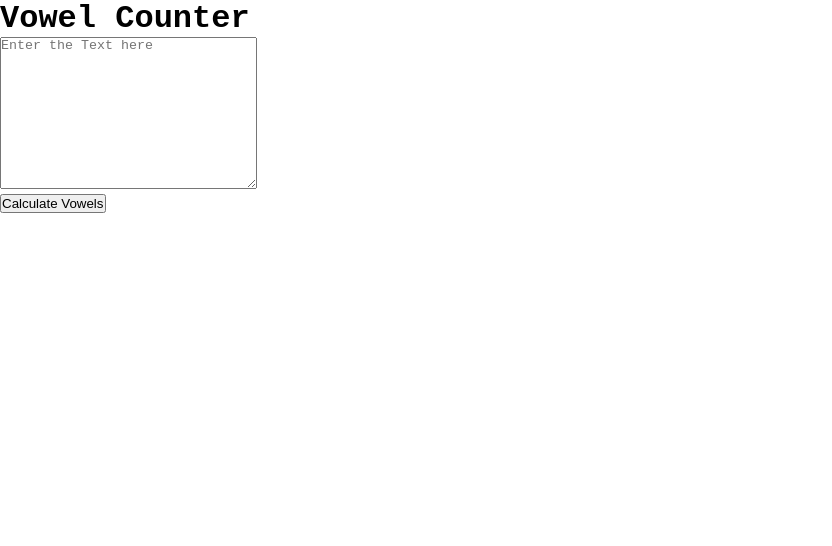
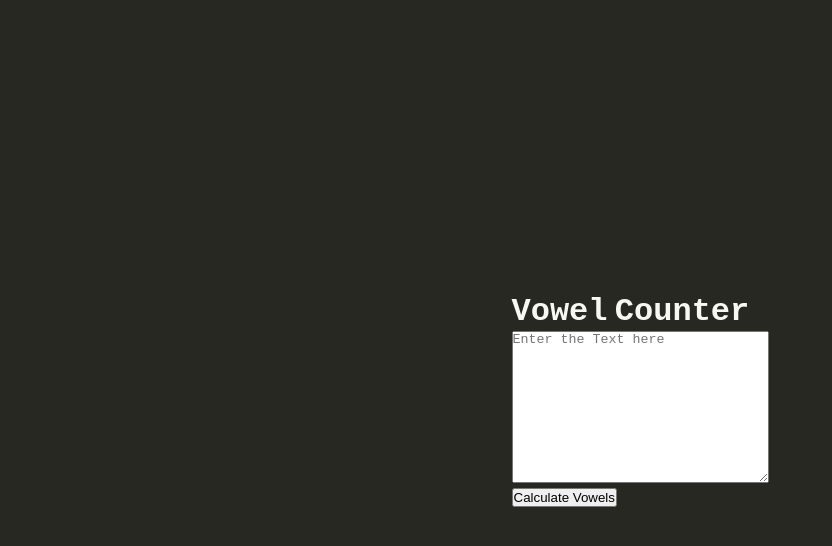
Before and after one commit to mmk4-81/Vowel-Counter, a plain HTML site: page index.html in a window 1280 px wide. Shown: the whole page, without its empty margins (0-832 px from the left). Drawn offline with Linux system fonts and the light colour scheme; a web font is replaced by a local one.

Commit message:
body style

```diff
--- a/style.css
+++ b/style.css
@@ -9,5 +9,10 @@
 }
 body{
     font-family: 'Yekan','Courier New', Courier, monospace;
-
+    background-color: #272822;
+    color: #f8f8f2;
+    display: flex;
+    justify-content: center;
+    align-items: center;
+    height: 100vh;
 }
```
Also changed, not shown: fonts/Vazir.ttf (added), fonts/Yekan.ttf (added).
